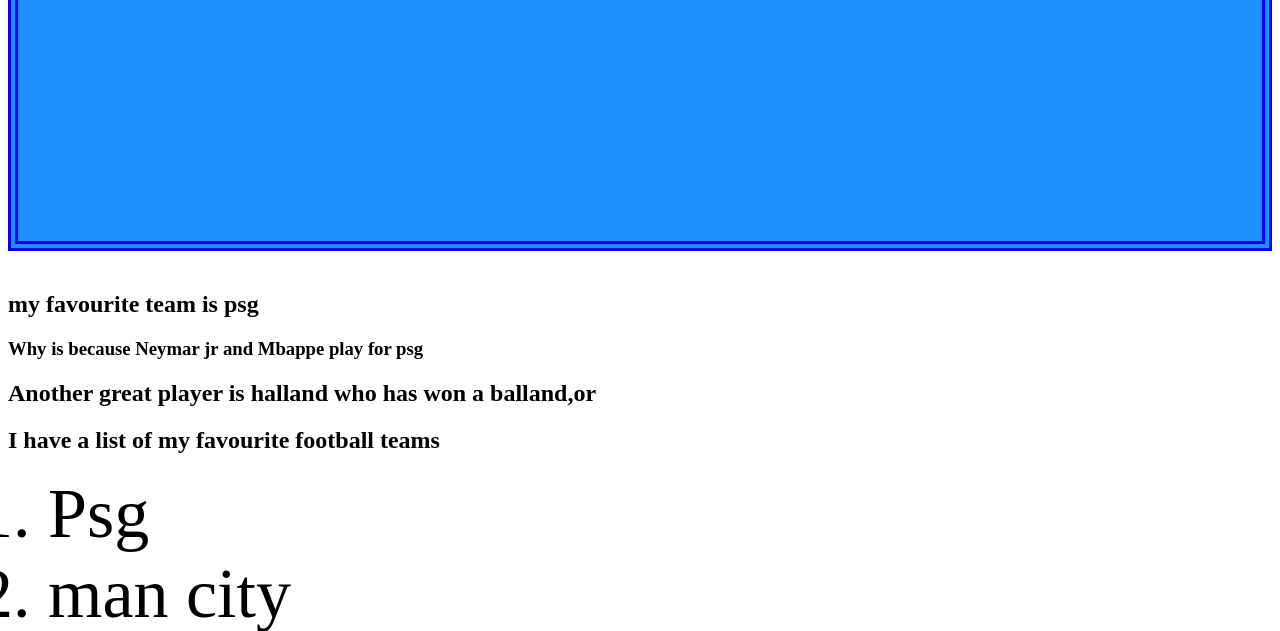
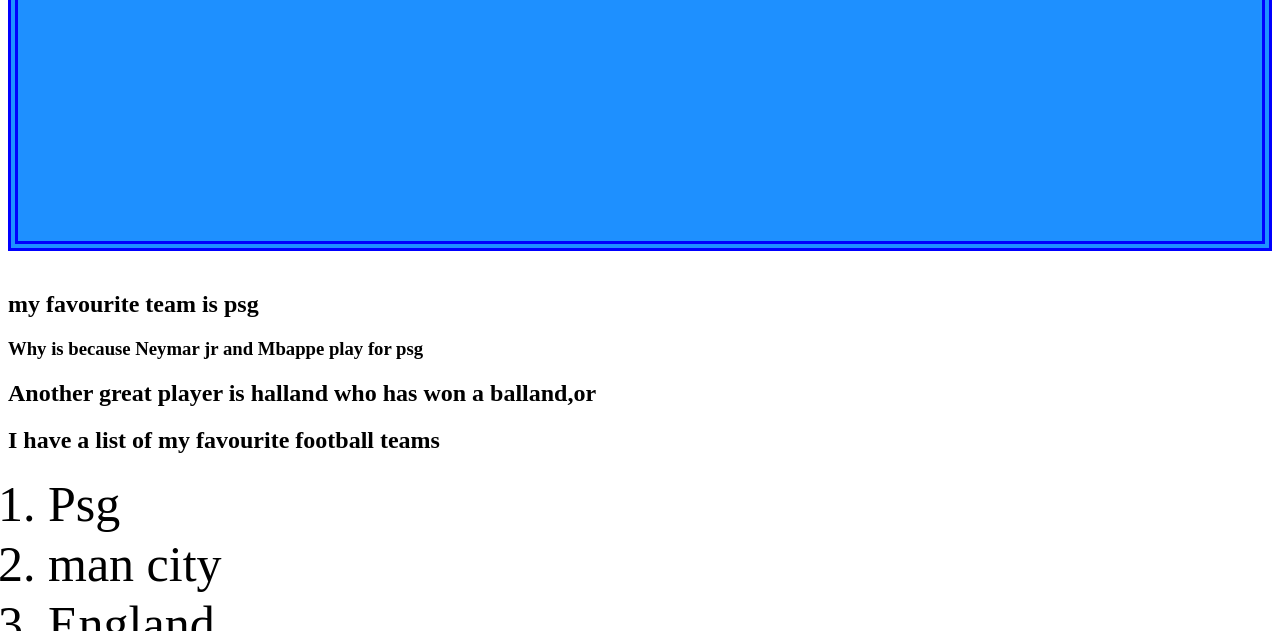
Before and after one commit to jasonokhaishie/football, a plain HTML site: page index.html in a window 1280 px wide. Shown: the part 169-800 px from the top of the page. Drawn offline with Linux system fonts and the light colour scheme.

Commit message:
feat footballers

```diff
--- a/index.html
+++ b/index.html
@@ -25,7 +25,7 @@
    <li>    <img src="halland.jpeg" alt="One of the greatest of all time" width="550" height="450"><p>halland is born in norway and he is my personal favourite footbaler</p>
     <li>   <img src="Bellingham.webp" alt="One of the greatest players of all time" width="500" height="500"><p>Bellingham has a little brother and he plays for england</p>
 </html>
-<h1 style="color: darkred; background-color: red;border: 6px double maroon; padding: 19px;text-align: center ; height: 150px;"
+<h1 style="color: darkred; background-color: red;border: 7px double maroon; padding: 19px;text-align: center ; height: 325px;"
 <p>If you have any ideas send email to jasonokhaishie0@gmail.com </p>
 <lr>
 <p>Lorem ipsum dolor sit amet consectetur adipisicing elit. Nobis veritatis odit adipisci perspiciatis sint tenetur sunt labore hic atque laboriosam voluptas beatae earum ipsum eaque voluptate, sed, rerum voluptates minima.</p>
--- a/style.css
+++ b/style.css
@@ -2,7 +2,7 @@ h1 {
   font-size: 60px;
 }
 li {
-    font-size: 70px;
-    font-weight: 475;
-    line-height: 80px;
+    font-size: 50px;
+    font-weight: 350;
+    line-height: 60px;
 }
```
